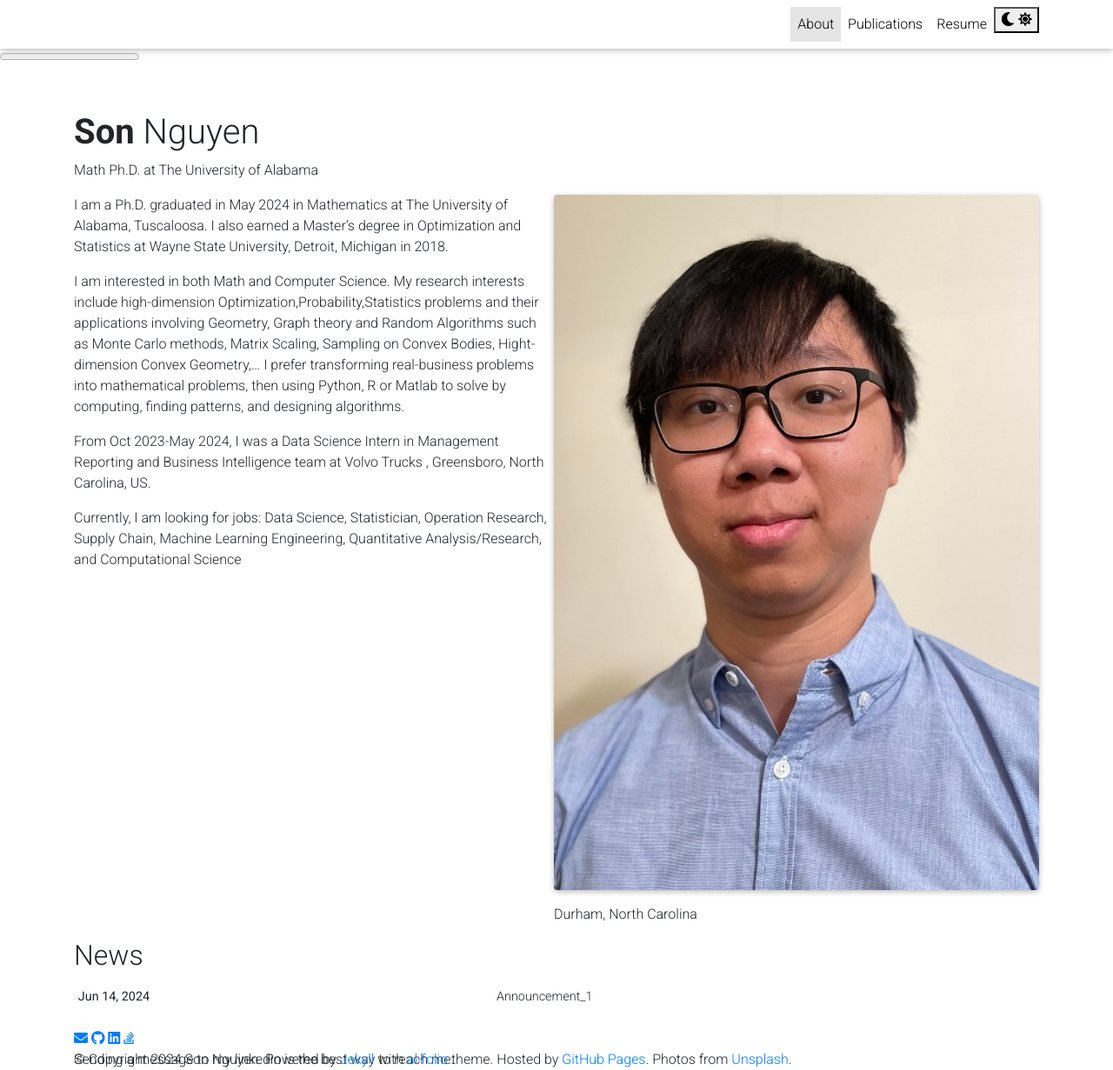
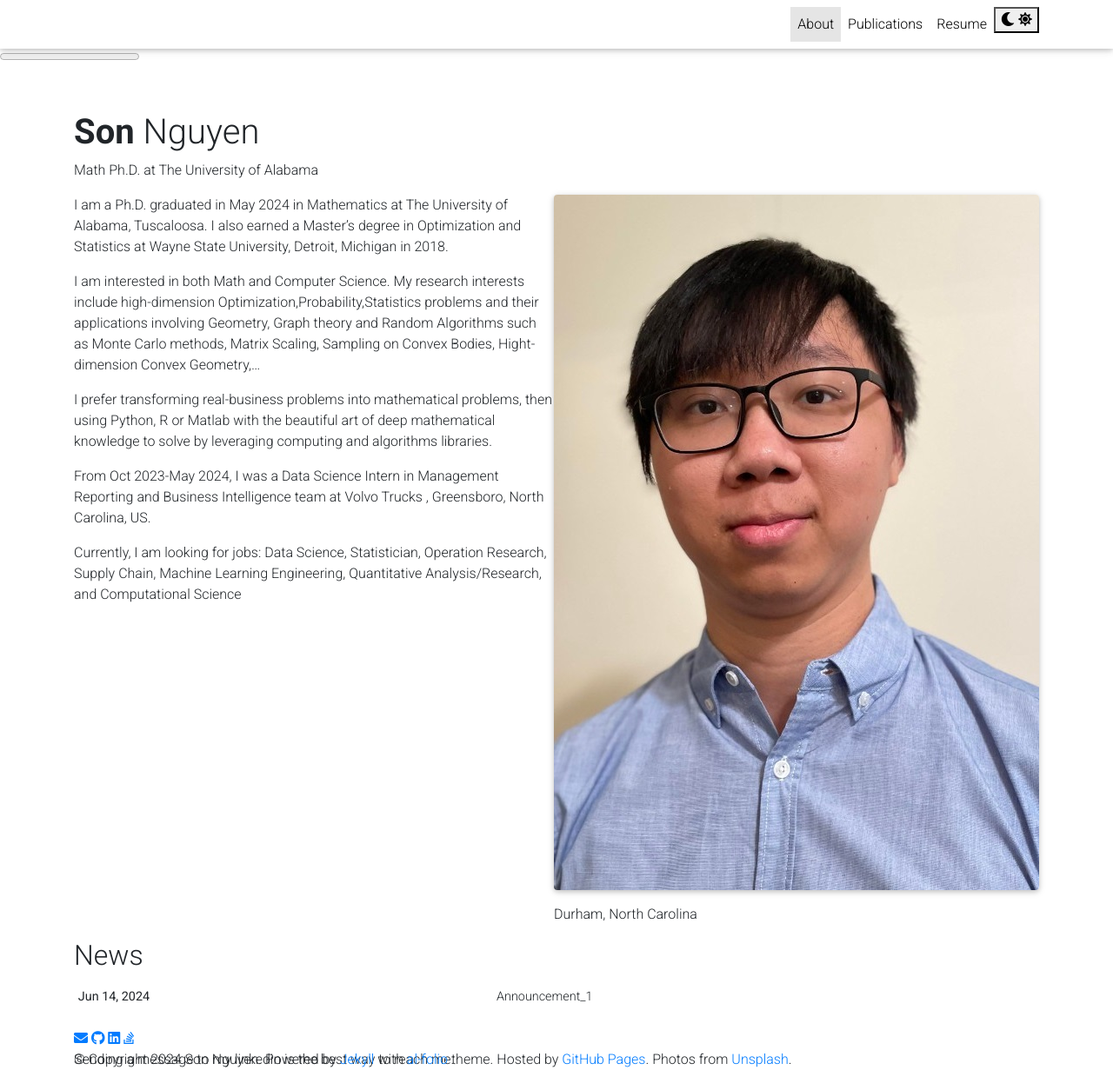
Before and after one commit to nguyendangson/nguyendangson.github.io, a Jekyll site: the page built from _pages/about.md, in a window 1280 px wide and 1231 px high. Shown: the whole window at 87% size. Built offline with Jekyll 4.4.1, drawn with Linux system fonts in a browser that asks for light colours; nearby versions of some CDN libraries; full-size pictures stand in for the smaller copies a plugin makes; library files that are not in the unit come from our copies; comment, search, counter and statistics services are not loaded; a style sheet for code colours, icons or effects is not loaded.

Commit message:
Update about.md

```diff
--- a/_pages/about.md
+++ b/_pages/about.md
@@ -19,7 +19,9 @@ Who_visiting_my_page: true
 
 I am a Ph.D. graduated in May 2024 in Mathematics at The University of Alabama, Tuscaloosa. I also earned a Master's degree in Optimization and Statistics at Wayne State University, Detroit, Michigan in 2018.
 
-I am interested in both Math and Computer Science. My research interests include high-dimension Optimization,Probability,Statistics problems and their applications involving Geometry, Graph theory and Random Algorithms such as Monte Carlo methods, Matrix Scaling, Sampling on Convex Bodies, Hight-dimension Convex Geometry,... I prefer transforming real-business problems into mathematical problems, then using Python, R or Matlab to solve by computing, finding patterns, and designing algorithms.
+I am interested in both Math and Computer Science. My research interests include high-dimension Optimization,Probability,Statistics problems and their applications involving Geometry, Graph theory and Random Algorithms such as Monte Carlo methods, Matrix Scaling, Sampling on Convex Bodies, Hight-dimension Convex Geometry,...
+
+I prefer transforming real-business problems into mathematical problems, then using Python, R or Matlab with the beautiful art of deep mathematical knowledge to solve by leveraging computing and algorithms libraries.
 
 From Oct 2023-May 2024, I was a Data Science Intern in Management Reporting and Business Intelligence team at Volvo Trucks , Greensboro, North Carolina, US.
 
```
